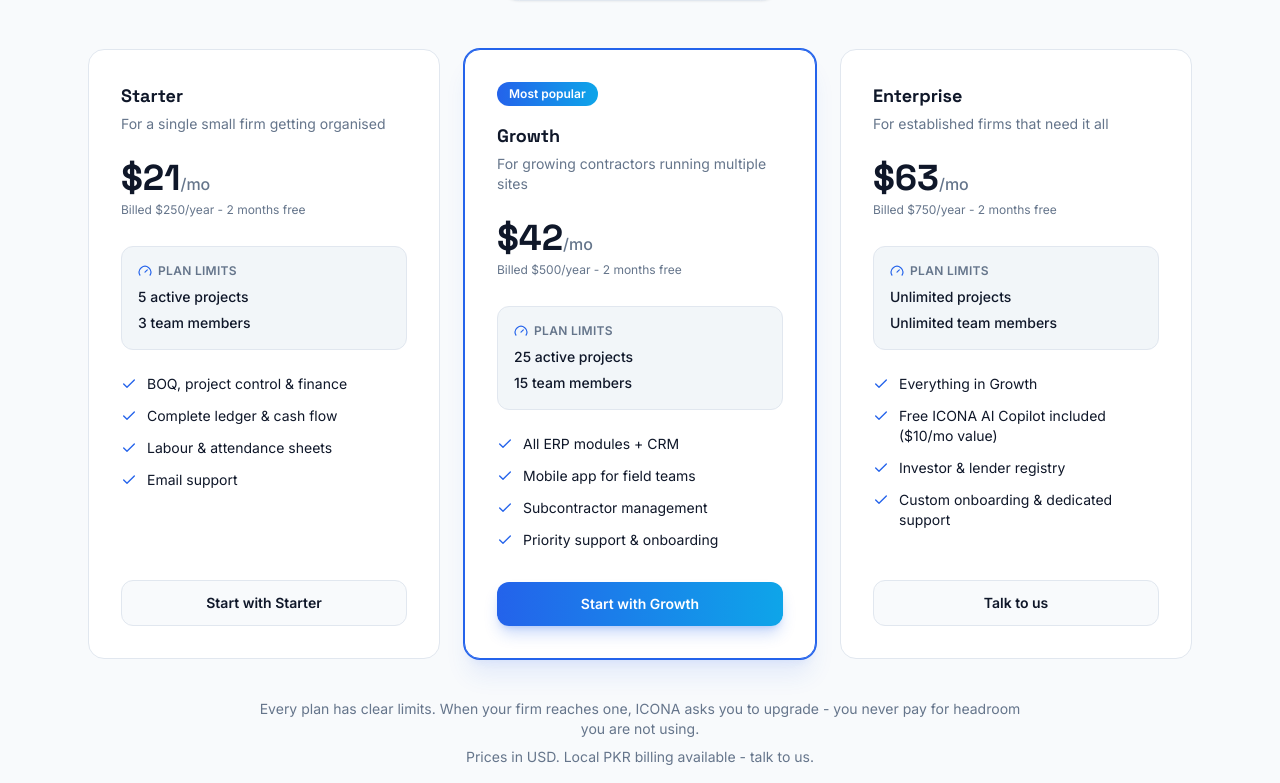
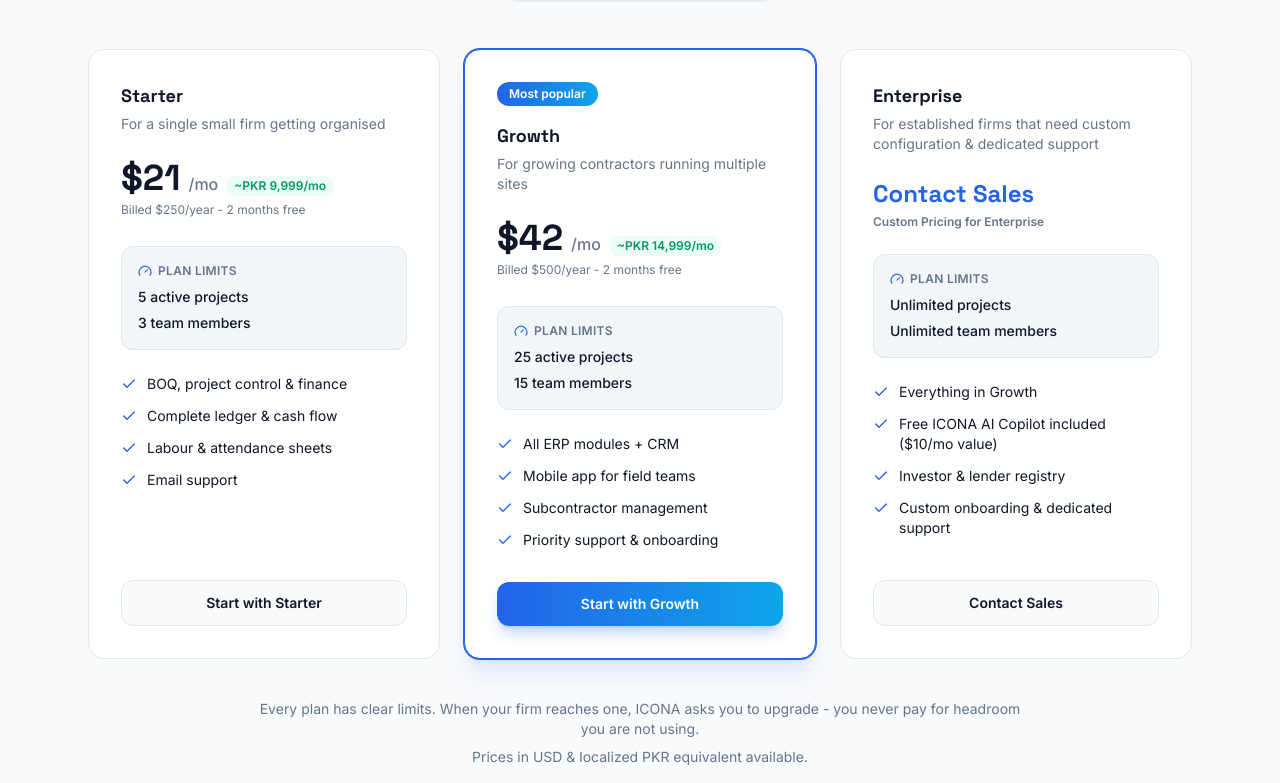
Before and after one commit to MuhammadAbbasi/icona, a Next.js app: page / in a window 1280 px wide. Shown: the part 6497-7280 px from the top of the page. Built offline with nearby package versions, Linux system fonts and the light colour scheme.

Commit message:
Update website pricing section and site config

```diff
--- a/src/components/website/Pricing.jsx
+++ b/src/components/website/Pricing.jsx
@@ -45,7 +45,8 @@
 
       <div className="mt-12 grid gap-6 lg:grid-cols-3">
         {pricing.map((tier, i) => {
-          const perMonth = annual ? Math.round(annualPrice(tier.monthly) / 12) : tier.monthly;
+          const isEnterprise = !tier.monthly;
+          const perMonth = annual ? Math.round(annualPrice(tier.monthly || 75) / 12) : tier.monthly;
           return (
             <Reveal key={tier.name} delay={i * 110} className="h-full">
               <div
@@ -61,13 +62,29 @@
                 <h3 className="font-display text-lg font-bold">{tier.name}</h3>
                 <p className="mt-1 text-sm text-muted-foreground">{tier.tagline}</p>
 
-                <p className="mt-6">
+                <div className="mt-6">
+                  {isEnterprise ? (
+                    <div>
+                      <span className="font-display text-2xl font-extrabold text-primary">Contact Sales</span>
+                      <p className="text-xs font-semibold text-muted-foreground mt-1">Custom Pricing for Enterprise</p>
+                    </div>
+                  ) : (
+                    <>
+                      <p className="flex items-baseline gap-2">
                         <span className="font-display text-4xl font-extrabold">${perMonth}</span>
                         <span className="text-base font-medium text-muted-foreground">/mo</span>
+                        {tier.monthlyPkr && (
+                          <span className="text-xs font-semibold text-emerald-600 dark:text-emerald-400 bg-emerald-50 dark:bg-emerald-950/50 px-2 py-0.5 rounded-md">
+                            ~PKR {tier.monthlyPkr}/mo
+                          </span>
+                        )}
                       </p>
                       <p className="mt-1 h-5 text-xs text-muted-foreground">
                         {annual ? `Billed $${annualPrice(tier.monthly)}/year - ${billing.annualMonthsFree} months free` : 'Billed monthly, cancel anytime'}
                       </p>
+                    </>
+                  )}
+                </div>
 
                 <div className="mt-6 rounded-xl border border-border bg-muted/60 p-4">
                   <p className="mb-2 flex items-center gap-1.5 text-xs font-semibold uppercase tracking-wide text-muted-foreground">
--- a/src/config.js
+++ b/src/config.js
@@ -115,7 +115,7 @@
 
   billing: {
     annualMonthsFree: 2, // pay for 10 months, get 12
-    note: 'Prices in USD. Local PKR billing available - talk to us.',
+    note: 'Prices in USD & localized PKR equivalent available.',
     limitNote:
       'Every plan has clear limits. When your firm reaches one, ICONA asks you to upgrade - you never pay for headroom you are not using.',
   },
@@ -124,6 +124,7 @@
     {
       name: 'Starter',
       monthly: 25,
+      monthlyPkr: '9,999',
       tagline: 'For a single small firm getting organised',
       limits: ['5 active projects', '3 team members'],
       features: ['BOQ, project control & finance', 'Complete ledger & cash flow', 'Labour & attendance sheets', 'Email support'],
@@ -134,6 +135,7 @@
     {
       name: 'Growth',
       monthly: 50,
+      monthlyPkr: '14,999',
       tagline: 'For growing contractors running multiple sites',
       limits: ['25 active projects', '15 team members'],
       features: [
@@ -148,8 +150,9 @@
     },
     {
       name: 'Enterprise',
-      monthly: 75,
-      tagline: 'For established firms that need it all',
+      monthly: null,
+      customPricingLabel: 'Contact Sales for Custom Pricing',
+      tagline: 'For established firms that need custom configuration & dedicated support',
       limits: ['Unlimited projects', 'Unlimited team members'],
       features: [
         'Everything in Growth',
@@ -157,7 +160,7 @@
         'Investor & lender registry',
         'Custom onboarding & dedicated support',
       ],
-      cta: 'Talk to us',
+      cta: 'Contact Sales',
       ctaHref: '#contact',
       featured: false,
     },
```
Lines whose indentation alone changed are shown as unchanged.
